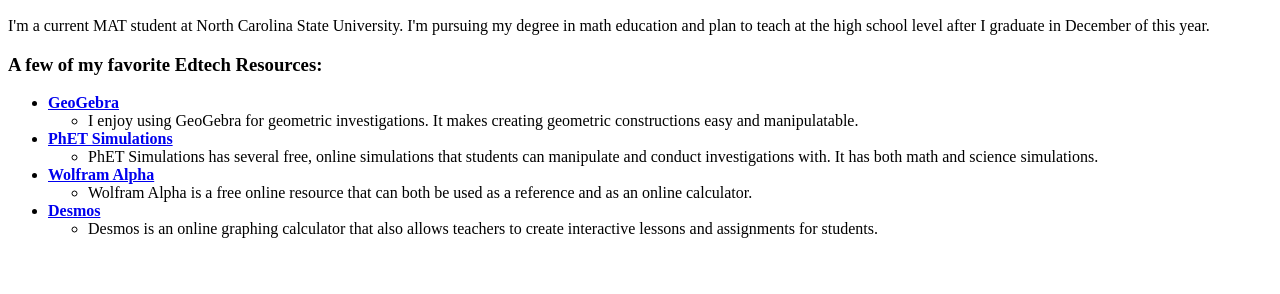
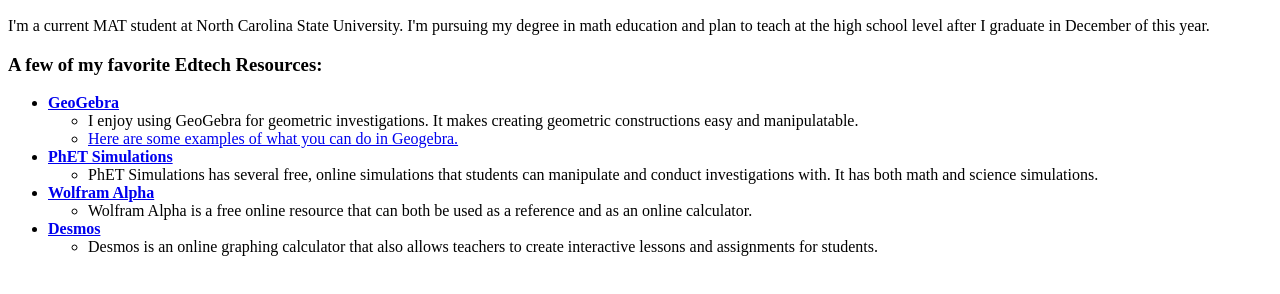
Before and after one commit to knostman/knostman-website, a plain HTML site: page index.html in a window 1280 px wide. Shown: the part 110-404 px from the top of the page. Drawn offline with Linux system fonts and the light colour scheme.

Commit message:
Add the links between pages

```diff
--- a/index.html
+++ b/index.html
@@ -34,6 +34,9 @@
                         I enjoy using GeoGebra for geometric investigations.
                         It makes creating geometric constructions easy and manipulatable.
                     </li>
+                    <li>
+                        <a href="geogebraExamples.html">Here are some examples of what you can do in Geogebra.</a>
+                    </li>
                 </ul>
             </li>
             <li>
```
Also changed, not shown: geogebraExamples.html (+3 -0 lines).
